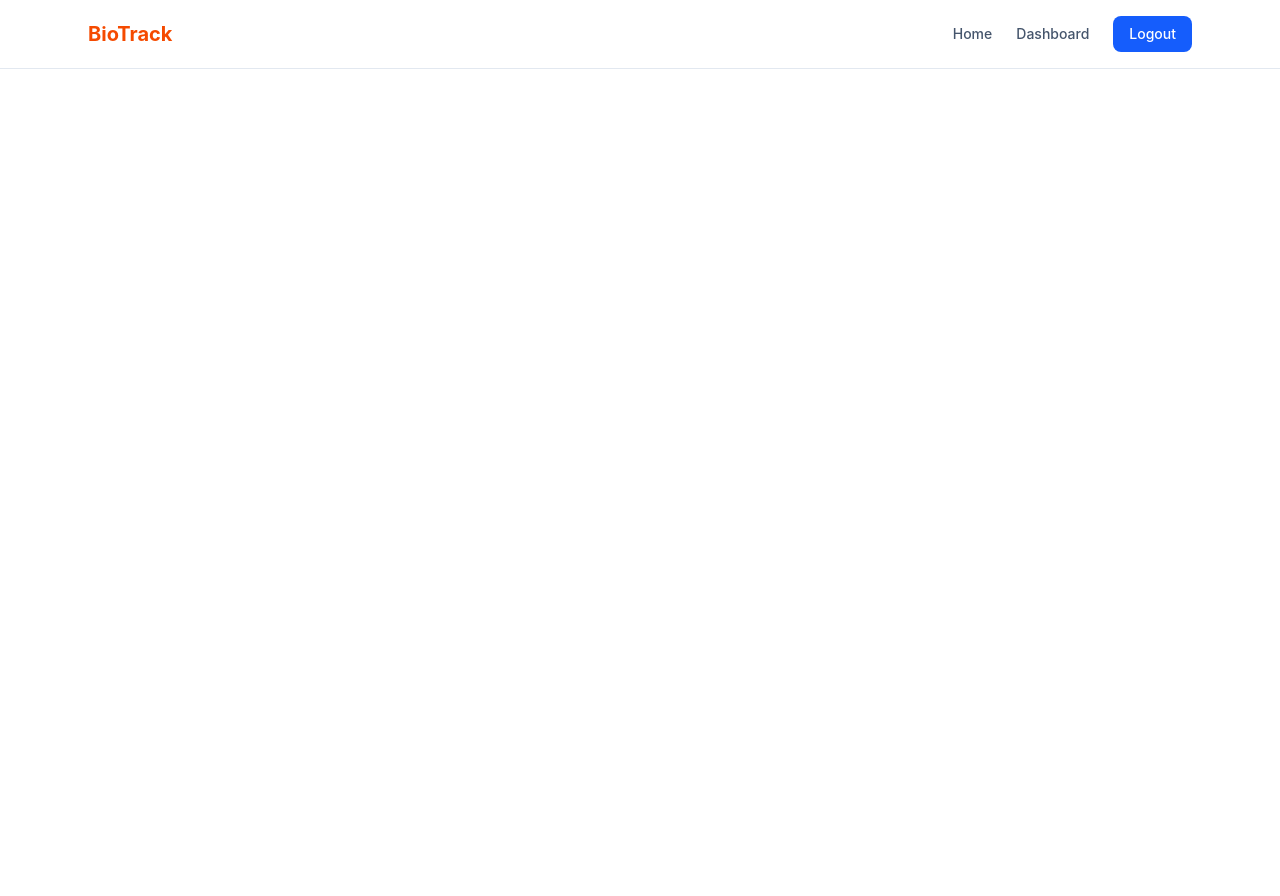
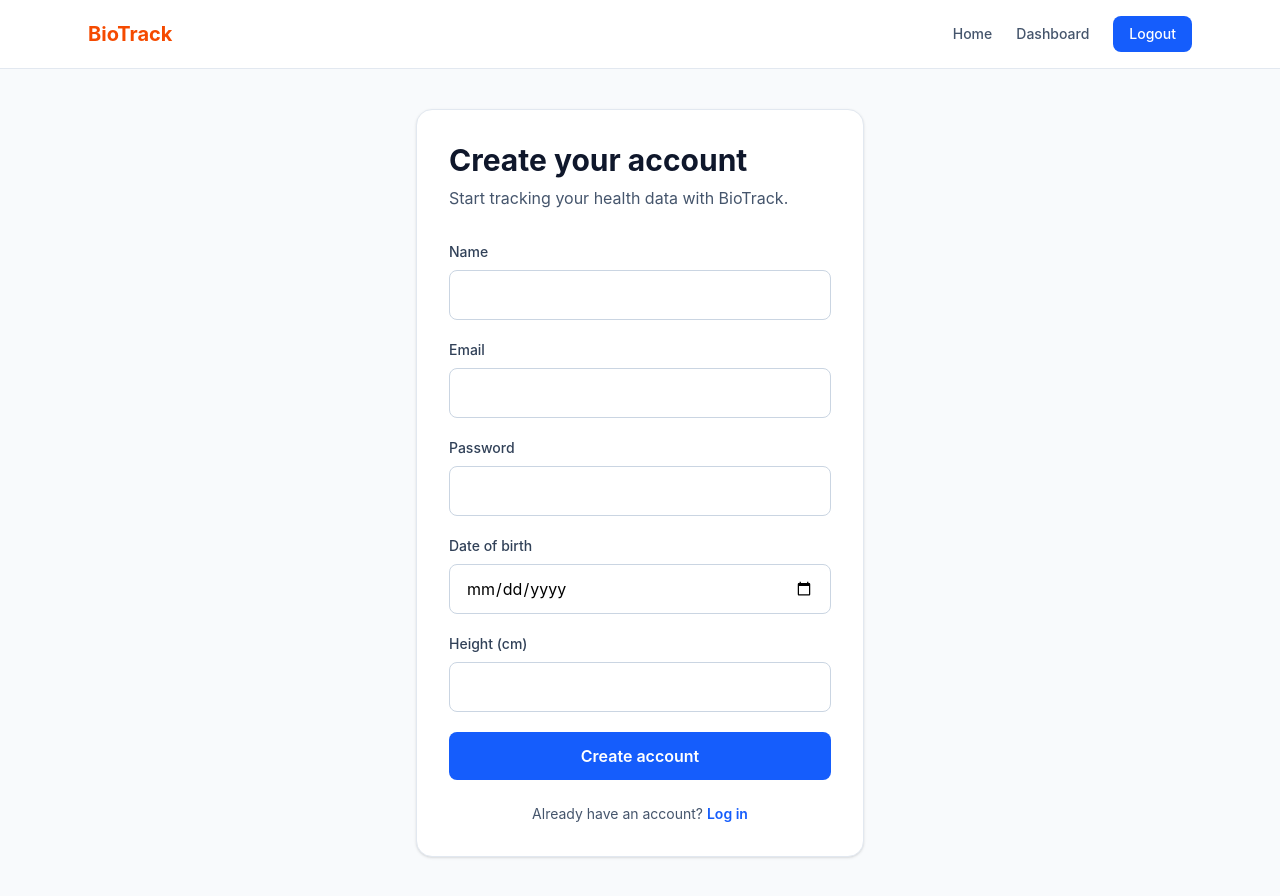
Before and after one commit to Mars-shah/BioTrack, a React (Vite) app in the folder client/: page /register in a window 1280 px wide. Before the commit the page ends 800 px from the top, so only its background shows below. Built offline with nearby package versions, Linux system fonts and the light colour scheme.

Commit message:
Adding register page

```diff
--- a/client/src/App.tsx
+++ b/client/src/App.tsx
@@ -1,9 +1,12 @@
 import { Route, Routes } from "react-router-dom";
+
 import Navbar from "./components/Navbar";
+import ProtectedRoute from "./components/ProtectedRoute";
+
 import Dashboard from "./pages/Dashboard";
 import Home from "./pages/Home";
 import Login from "./pages/Login";
-import ProtectedRoute from "./components/ProtectedRoute";
+import Register from "./pages/Register";
 
 function App() {
   return (
@@ -11,9 +14,29 @@ function App() {
       <Navbar />
 
       <Routes>
-        <Route path="/" element={<Home />} />
-        <Route path="/dashboard" element={ <ProtectedRoute> <Dashboard /></ProtectedRoute>}/>
-        <Route path="/login" element={<Login />} />
+        <Route
+          path="/"
+          element={<Home />}
+        />
+
+        <Route
+          path="/login"
+          element={<Login />}
+        />
+
+        <Route
+          path="/register"
+          element={<Register />}
+        />
+
+        <Route
+          path="/dashboard"
+          element={
+            <ProtectedRoute>
+              <Dashboard />
+            </ProtectedRoute>
+          }
+        />
       </Routes>
     </>
   );
--- a/client/src/pages/Register.tsx
+++ b/client/src/pages/Register.tsx
@@ -0,0 +1,200 @@
+import { useState } from "react";
+import type { FormEvent } from "react";
+import { Link, useNavigate } from "react-router-dom";
+
+import { registerUser } from "../services/api";
+
+function Register() {
+  const navigate = useNavigate();
+
+  const [name, setName] = useState("");
+  const [email, setEmail] = useState("");
+  const [password, setPassword] = useState("");
+  const [dateOfBirth, setDateOfBirth] = useState("");
+  const [heightCm, setHeightCm] = useState("");
+
+  const [error, setError] = useState("");
+  const [isLoading, setIsLoading] = useState(false);
+
+  async function handleSubmit(
+    event: FormEvent<HTMLFormElement>,
+  ) {
+    event.preventDefault();
+
+    setError("");
+    setIsLoading(true);
+
+    try {
+      await registerUser({
+        name,
+        email,
+        password,
+        date_of_birth: dateOfBirth || undefined,
+        height_cm: heightCm
+          ? Number(heightCm)
+          : undefined,
+      });
+
+      navigate("/login");
+    } catch (error) {
+      setError(
+        error instanceof Error
+          ? error.message
+          : "Unable to create account.",
+      );
+    } finally {
+      setIsLoading(false);
+    }
+  }
+
+  return (
+    <main className="flex min-h-screen items-center justify-center bg-slate-50 px-6 py-10">
+      <div className="w-full max-w-md rounded-2xl border border-slate-200 bg-white p-8 shadow-sm">
+        <h1 className="text-3xl font-bold text-slate-900">
+          Create your account
+        </h1>
+
+        <p className="mt-2 text-slate-600">
+          Start tracking your health data with BioTrack.
+        </p>
+
+        <form
+          onSubmit={handleSubmit}
+          className="mt-8 space-y-5"
+        >
+          <div>
+            <label
+              htmlFor="name"
+              className="mb-2 block text-sm font-medium text-slate-700"
+            >
+              Name
+            </label>
+
+            <input
+              id="name"
+              type="text"
+              value={name}
+              onChange={(event) =>
+                setName(event.target.value)
+              }
+              required
+              className="w-full rounded-lg border border-slate-300 px-4 py-3 outline-none focus:border-blue-500"
+            />
+          </div>
+
+          <div>
+            <label
+              htmlFor="email"
+              className="mb-2 block text-sm font-medium text-slate-700"
+            >
+              Email
+            </label>
+
+            <input
+              id="email"
+              type="email"
+              value={email}
+              onChange={(event) =>
+                setEmail(event.target.value)
+              }
+              required
+              autoComplete="email"
+              className="w-full rounded-lg border border-slate-300 px-4 py-3 outline-none focus:border-blue-500"
+            />
+          </div>
+
+          <div>
+            <label
+              htmlFor="password"
+              className="mb-2 block text-sm font-medium text-slate-700"
+            >
+              Password
+            </label>
+
+            <input
+              id="password"
+              type="password"
+              value={password}
+              onChange={(event) =>
+                setPassword(event.target.value)
+              }
+              required
+              minLength={8}
+              autoComplete="new-password"
+              className="w-full rounded-lg border border-slate-300 px-4 py-3 outline-none focus:border-blue-500"
+            />
+          </div>
+
+          <div>
+            <label
+              htmlFor="date-of-birth"
+              className="mb-2 block text-sm font-medium text-slate-700"
+            >
+              Date of birth
+            </label>
+
+            <input
+              id="date-of-birth"
+              type="date"
+              value={dateOfBirth}
+              onChange={(event) =>
+                setDateOfBirth(event.target.value)
+              }
+              className="w-full rounded-lg border border-slate-300 px-4 py-3 outline-none focus:border-blue-500"
+            />
+          </div>
+
+          <div>
+            <label
+              htmlFor="height"
+              className="mb-2 block text-sm font-medium text-slate-700"
+            >
+              Height (cm)
+            </label>
+
+            <input
+              id="height"
+              type="number"
+              value={heightCm}
+              onChange={(event) =>
+                setHeightCm(event.target.value)
+              }
+              min="1"
+              max="300"
+              step="0.1"
+              className="w-full rounded-lg border border-slate-300 px-4 py-3 outline-none focus:border-blue-500"
+            />
+          </div>
+
+          {error && (
+            <p className="rounded-lg bg-red-50 px-4 py-3 text-sm text-red-700">
+              {error}
+            </p>
+          )}
+
+          <button
+            type="submit"
+            disabled={isLoading}
+            className="w-full rounded-lg bg-blue-600 px-4 py-3 font-semibold text-white hover:bg-blue-700 disabled:cursor-not-allowed disabled:opacity-60"
+          >
+            {isLoading
+              ? "Creating account..."
+              : "Create account"}
+          </button>
+        </form>
+
+        <p className="mt-6 text-center text-sm text-slate-600">
+          Already have an account?{" "}
+          <Link
+            to="/login"
+            className="font-semibold text-blue-600 hover:text-blue-700"
+          >
+            Log in
+          </Link>
+        </p>
+      </div>
+    </main>
+  );
+}
+
+export default Register;
--- a/client/src/services/api.ts
+++ b/client/src/services/api.ts
@@ -1,6 +1,9 @@
 const API_URL = "http://127.0.0.1:8000";
 
-export async function loginUser(email: string, password: string) {
+export async function loginUser(
+  email: string,
+  password: string,
+) {
   const response = await fetch(`${API_URL}/auth/login`, {
     method: "POST",
     headers: {
@@ -16,12 +19,45 @@ export async function loginUser(email: string, password: string) {
     const errorData = await response.json().catch(() => null);
 
     throw new Error(
-      errorData?.detail || "Unable to log in. Please try again.",
+      errorData?.detail ||
+        "Unable to log in. Please try again.",
     );
   }
 
   return response.json();
 }
+
+export type RegisterUserInput = {
+  name: string;
+  email: string;
+  password: string;
+  date_of_birth?: string;
+  height_cm?: number;
+};
+
+export async function registerUser(
+  user: RegisterUserInput,
+) {
+  const response = await fetch(`${API_URL}/users/register`, {
+    method: "POST",
+    headers: {
+      "Content-Type": "application/json",
+    },
+    body: JSON.stringify(user),
+  });
+
+  if (!response.ok) {
+    const errorData = await response.json().catch(() => null);
+
+    throw new Error(
+      errorData?.detail ||
+        "Unable to create account.",
+    );
+  }
+
+  return response.json();
+}
+
 export async function getDashboard() {
   const token = localStorage.getItem("access_token");
 
@@ -39,7 +75,8 @@ export async function getDashboard() {
     const errorData = await response.json().catch(() => null);
 
     throw new Error(
-      errorData?.detail || "Unable to load dashboard.",
+      errorData?.detail ||
+        "Unable to load dashboard.",
     );
   }
 
@@ -75,7 +112,8 @@ export async function createHealthMetric(
     const errorData = await response.json().catch(() => null);
 
     throw new Error(
-      errorData?.detail || "Unable to save health metrics.",
+      errorData?.detail ||
+        "Unable to save health metrics.",
     );
   }
 
@@ -109,7 +147,8 @@ export async function getHealthMetrics(): Promise<HealthMetric[]> {
     const errorData = await response.json().catch(() => null);
 
     throw new Error(
-      errorData?.detail || "Unable to load health history.",
+      errorData?.detail ||
+        "Unable to load health history.",
     );
   }
 
```
